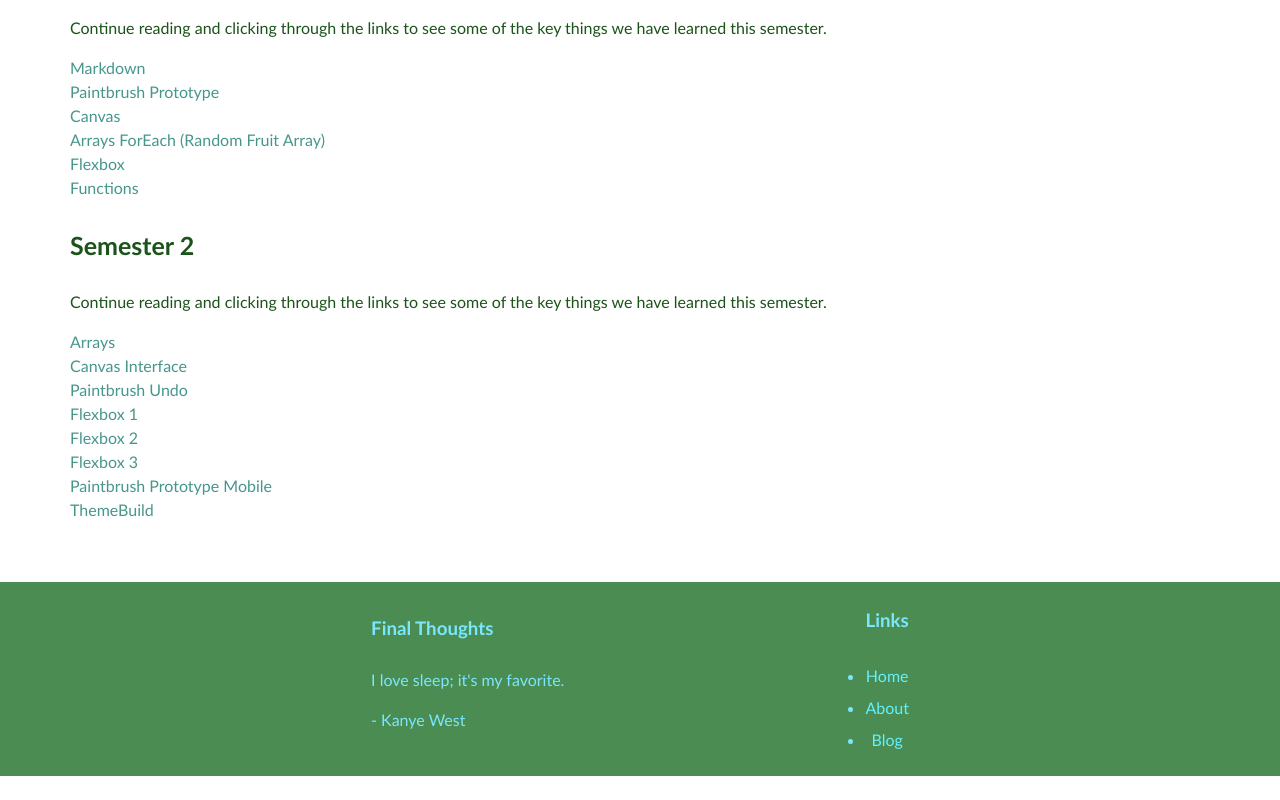
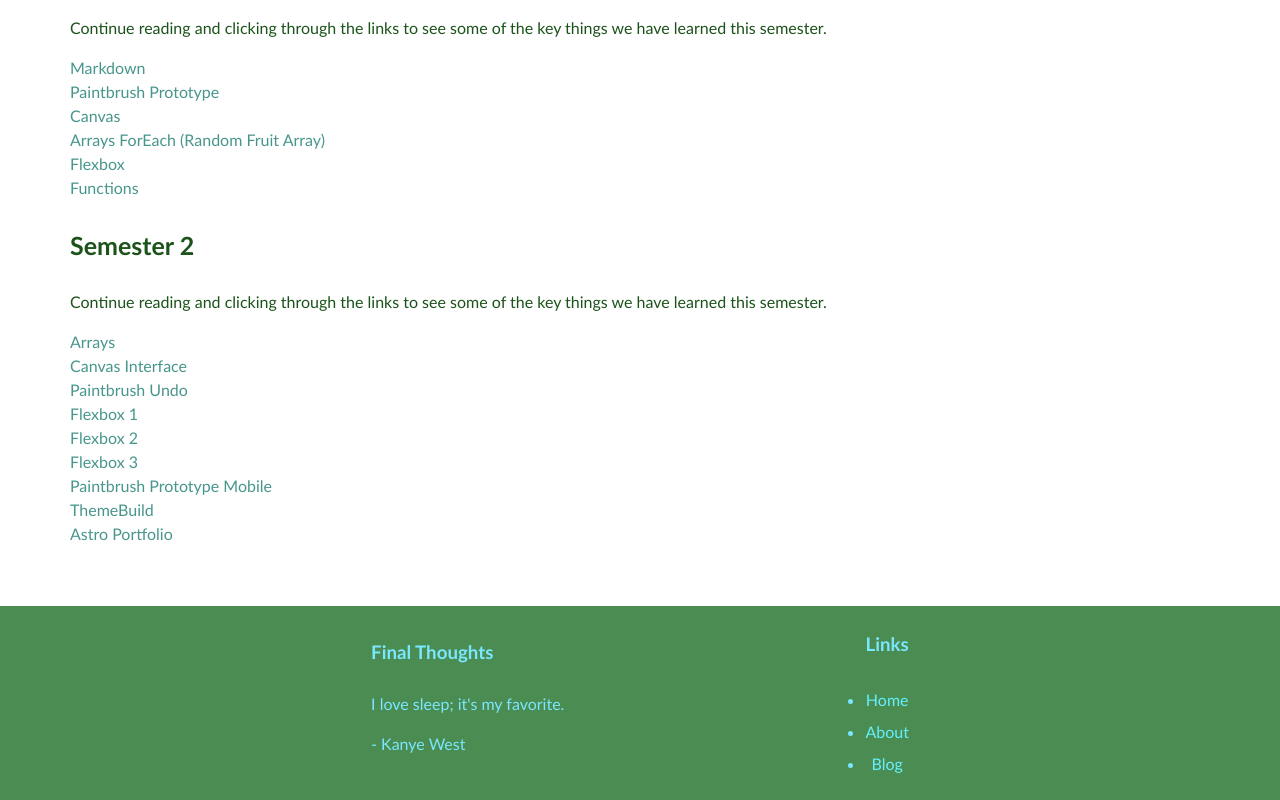
Before and after one commit to Srios252/srios062023, a plain HTML site: page index.html in a window 1280 px wide. Shown: the part 1680-2480 px from the top of the page. Before the commit the page ends 2456 px from the top, so only its background shows below. Drawn offline with Linux system fonts and the light colour scheme.

Commit message:
astro port

```diff
--- a/index.html
+++ b/index.html
@@ -409,6 +409,7 @@ display:none;
         <a href="Activites/AFB003/afb003.html">Flexbox 3</a> <br>
         <a href="Activites/PaintBrushPrototype/MOBILE/paintbrushprototypes2mobile.html">Paintbrush Prototype Mobile</a> <br>
         <a href="Semester2/ThemeBuild/index.html">ThemeBuild</a> <br>
+        <a href="https://riossastronew.pages.dev/">Astro Portfolio</a>
 
     </div>
 </div>
```
